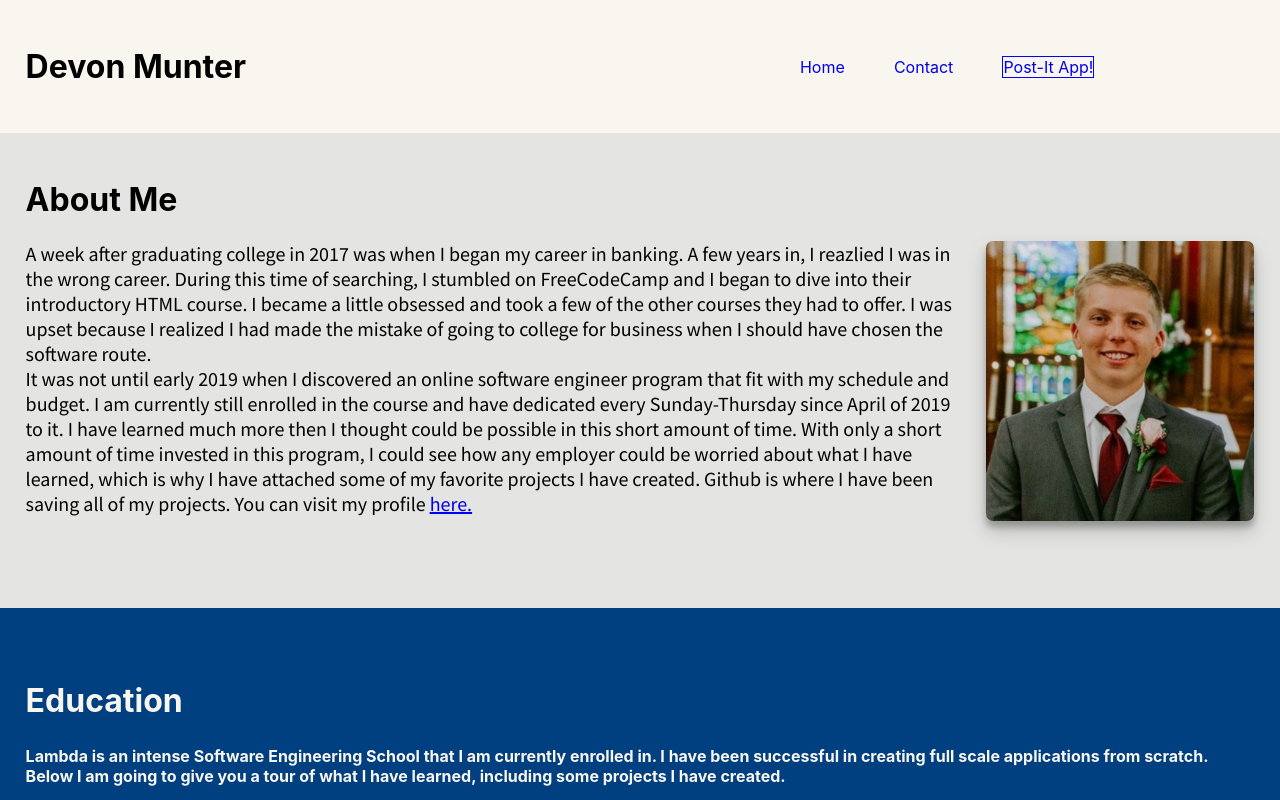
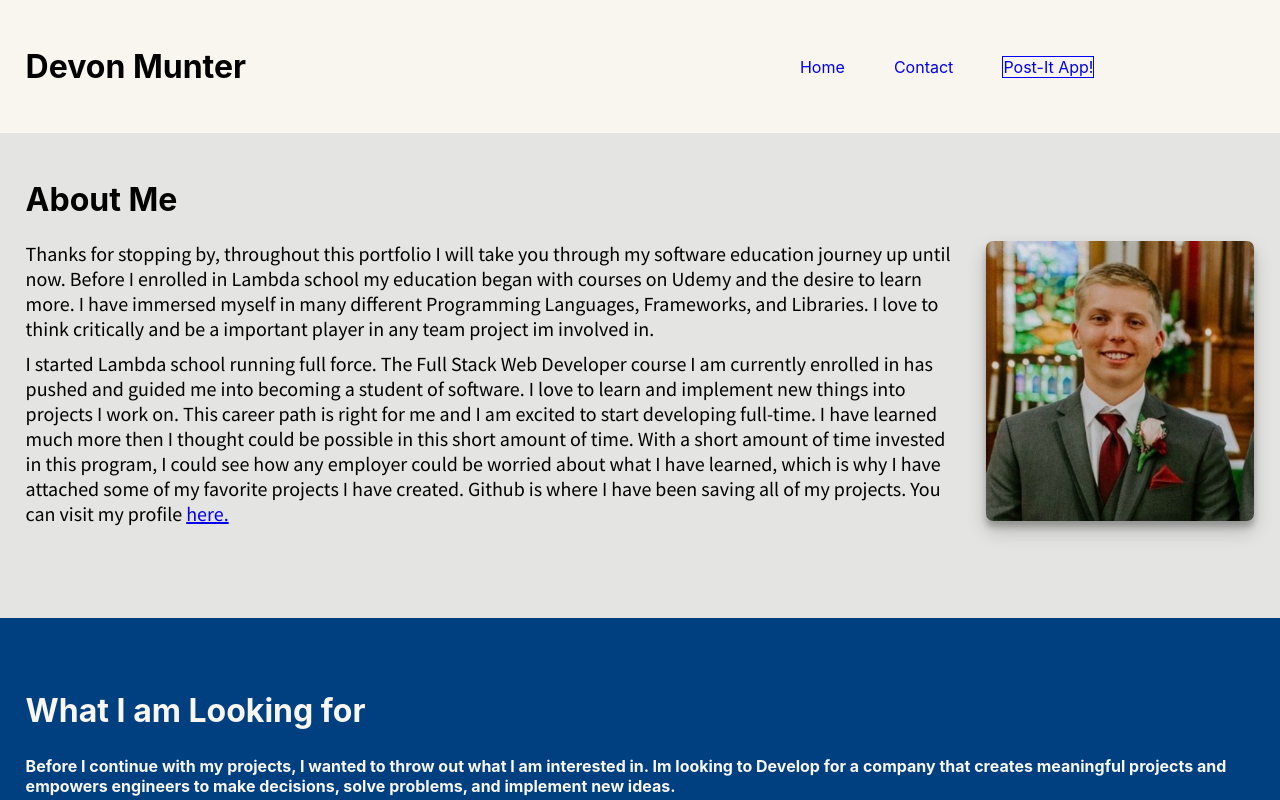
Before and after one commit to dmunter2/resume, a React (Create React App) app: page / in a window 1280 px wide. Shown: the top 800 px of the page. Built offline with nearby package versions, Linux system fonts and the light colour scheme.

Commit message:
wording changed

```diff
--- a/src/components/AboutMe.js
+++ b/src/components/AboutMe.js
@@ -29,7 +29,7 @@ const H8 = Style.h5`
 font-family: 'Source Sans Pro', sans-serif;
 font-size: 20px;
 font-weight: 300;
-margin-top: 0;
+margin-top: 10px;
 
 
 @media (max-width: 600px) {
@@ -77,14 +77,20 @@ const AboutMe = () => {
                 <DIV3>
 
 
-                <H4>A week after graduating college in 2017 was when I began my career in banking. A few years in, I reazlied I was in the wrong career. During this time of searching, I stumbled on
-                  FreeCodeCamp and I began to dive into their introductory HTML course. I became a little obsessed and took a few of the other courses they had to offer. I was upset because I realized I
-had made the mistake of going to college for business when I should have chosen the software route.
+            <H4>Thanks for stopping by, throughout this portfolio I will take you
+through my software education journey up until now. Before I enrolled in Lambda school my education began
+with courses on Udemy and the desire to learn more. I have immersed myself in many different
+Programming Languages, Frameworks, and Libraries. I love to think critically and be a important
+player in any team project im involved in.
 
-                    <H8>It was not until early 2019 when I discovered an online software engineer program that fit with my schedule and budget. I am currently still enrolled in the course and have dedicated every Sunday-Thursday since April of 2019 to it.
-                       I have learned much more then I thought could be possible in this short amount of time.
-      With only a short amount of time invested in this program, I could see how any
-       employer could be worried about what I have learned, which is why I have attached some of my
+
+                    <H8>I started Lambda school running full force. The Full Stack Web Developer course I am currently
+enrolled in has pushed and guided me into becoming a student of software. I love to learn and
+implement new things into projects I work on. This career path is right for me and I am excited to
+start developing full-time.
+                 I have learned much more then I thought could be possible in this short amount of time.
+With a short amount of time invested in this program, I could see how any
+ employer could be worried about what I have learned, which is why I have attached some of my
                     favorite projects I have created. Github is where I have been saving all of my projects. You can visit my profile <a href='https://github.com/dmunter2'>here.</a></H8>
 
                 </H4>
--- a/src/components/learning/Lesson0.js
+++ b/src/components/learning/Lesson0.js
@@ -48,11 +48,11 @@ const Lesson0 = () => {
     return (
         <DIV>
             <DIV1>
-                <H1>Education</H1>
+          <H1>What I am Looking for</H1>
                 <h2></h2>
-                <H5>Lambda is an intense Software Engineering School that I am currently enrolled in. I have been
-                    successful in creating full scale applications from scratch. Below I am going to give you a tour of what I have learned, including
-                    some projects I have created.  </H5>
+          <H5>Before I continue with my projects, I wanted to throw out what I am interested in.
+Im looking to Develop for a company that creates meaningful projects and empowers
+engineers to make decisions, solve problems, and implement new ideas.  </H5>
             </DIV1>
         </DIV>
     )
```
